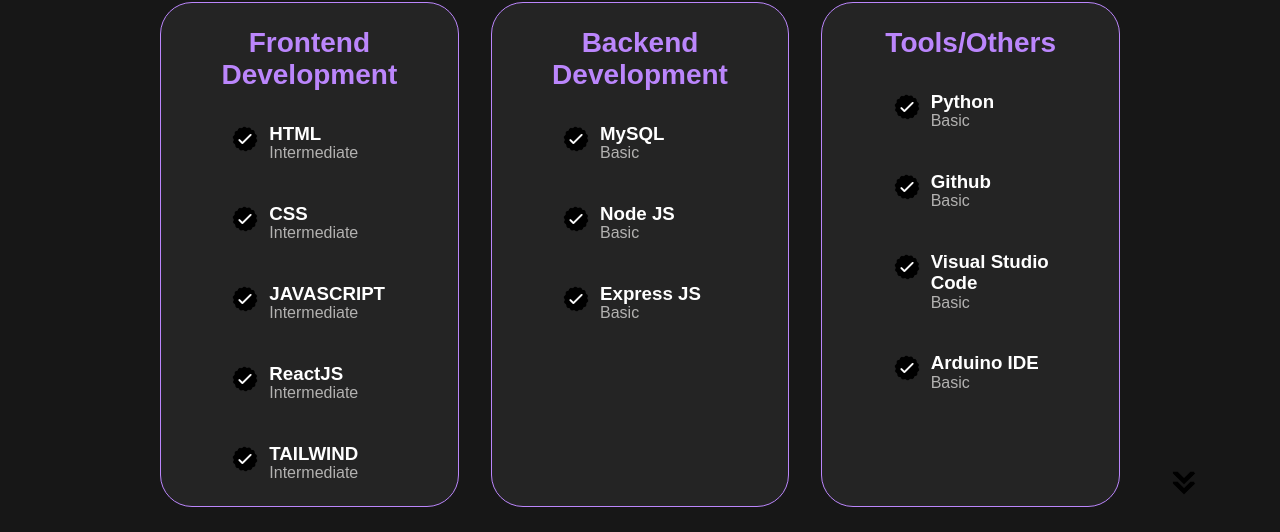
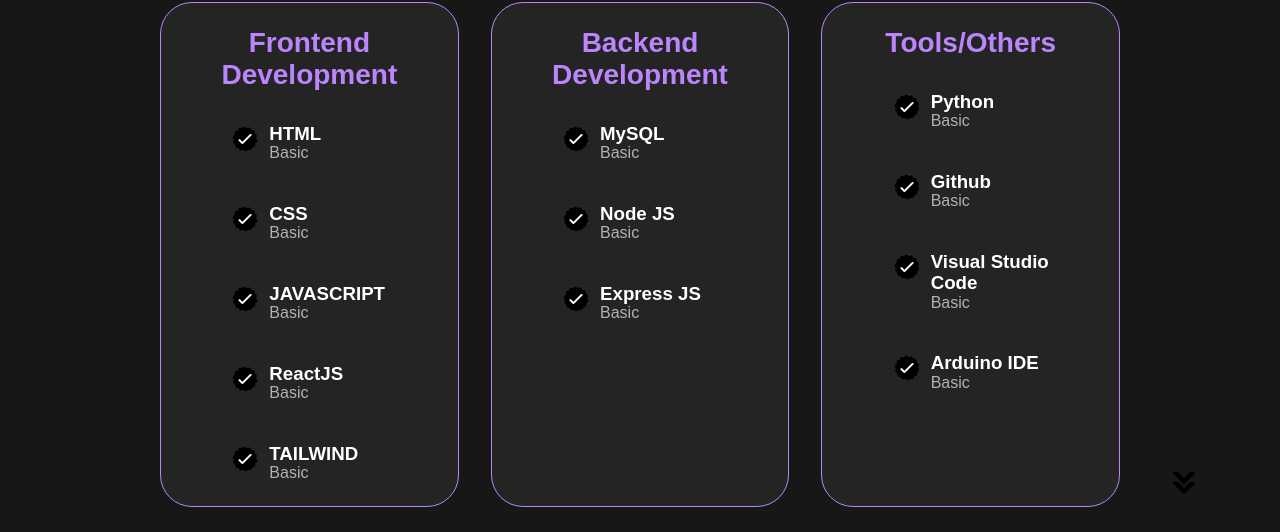
Before and after one commit to elleinad022/plainPorfolio, a website: page index.html in a window 1280 px wide. Shown: the part 1791-2323 px from the top of the page. Drawn offline with nearby package versions, Linux system fonts and the light colour scheme; a web font is replaced by a local one.

Commit message:
Update skills
Skillset familiarity

```diff
--- a/index.html
+++ b/index.html
@@ -157,7 +157,7 @@
                   class="icon" />
                 <div>
                   <h3>HTML</h3>
-                  <p>Intermediate</p>
+                  <p>Basic</p>
                 </div>
               </article>
               <article>
@@ -167,7 +167,7 @@
                   class="icon" />
                 <div>
                   <h3>CSS</h3>
-                  <p>Intermediate</p>
+                  <p>Basic</p>
                 </div>
               </article>
               <article>
@@ -177,7 +177,7 @@
                   class="icon" />
                 <div>
                   <h3>JAVASCRIPT</h3>
-                  <p>Intermediate</p>
+                  <p>Basic</p>
                 </div>
               </article>
               <article>
@@ -187,7 +187,7 @@
                   class="icon" />
                 <div>
                   <h3>ReactJS</h3>
-                  <p>Intermediate</p>
+                  <p>Basic</p>
                 </div>
               </article>
               <article>
@@ -197,7 +197,7 @@
                   class="icon" />
                 <div>
                   <h3>TAILWIND</h3>
-                  <p>Intermediate</p>
+                  <p>Basic</p>
                 </div>
               </article>
             </div>
```
